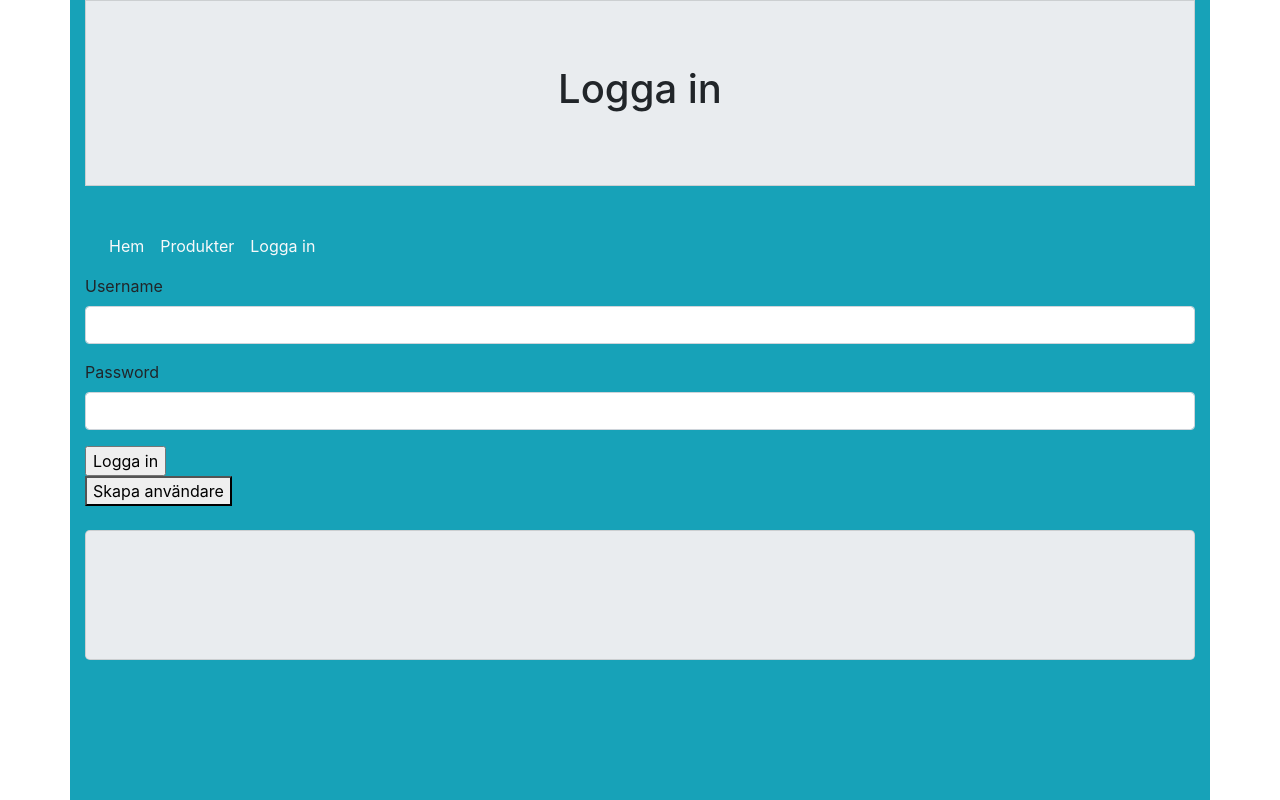
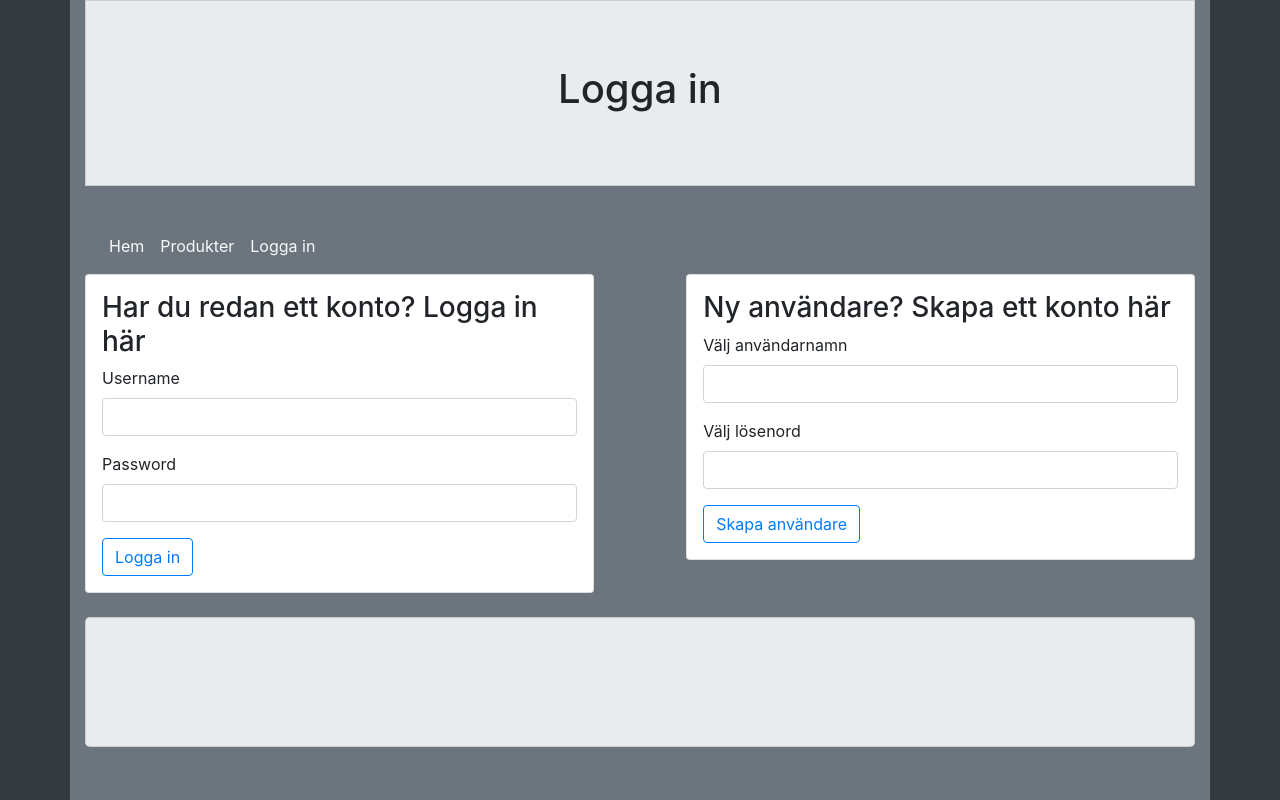
Before and after one commit to felix-och-simon-gyarbete/main, a Flask app: page /login in a window 1280 px wide. Run offline with Flask 2, Linux system fonts and the light colour scheme; some libraries are stand-ins or nearby versions.

Commit message:
comm jao

```diff
--- a/Uppgift20/my_server/templates/base.html
+++ b/Uppgift20/my_server/templates/base.html
@@ -11,8 +11,8 @@
 	<script src="https://maxcdn.bootstrapcdn.com/bootstrap/4.5.2/js/bootstrap.min.js"></script>
 	<script src="{{ url_for('static', filename='script.js') }}"></script>
 </head>
-<body class="bg-muted">
-	<div class="container min-vh-100 bg-info">
+<body class="bg-dark">
+	<div class="container min-vh-100 bg-secondary">
 
 	<header class="jumbotron jumbotron-fluid header card">{% block header %}{% endblock %}</header>
 	{% for category, message in get_flashed_messages(with_categories=True) %}
--- a/Uppgift20/my_server/templates/login.html
+++ b/Uppgift20/my_server/templates/login.html
@@ -3,17 +3,49 @@
 <h1 class="text-center">{% block title %} Logga in {% endblock %}</h1>
 {% endblock %}
 {% block content %}
+<div class="container">
+    <div class="row">
+        <div class="col-sm-6">
+            <div class="row">
+                <div class="col-sm-11 card p-3">
+                    <h3>Har du redan ett konto? Logga in här</h3>
                     <form action="/login" method="post">
                         <div class="form-group ">
                             <label for="username">Username</label>
-        <input id="username" class="form-control" type="text" name="username"/>
+                            <input id="username" class="form-control" type="text" name="username" />
                         </div>
                         <div class="form-group">
                             <label for="password">Password</label>
                             <input id="password" class="form-control" type="password" name="password" />
                         </div>
-        <input type="submit" value="Logga in" />
+                        <input class="btn btn-outline-primary" type="submit" value="Logga in" />
 
                     </form>
-    <a href="{{url_for('newUser')}}"><button>Skapa användare</button></a>
+                    <div class="col-sm-1"></div>
+                </div>
+            </div>
+        </div>
+        <div class="col-sm-6">
+            <div class="row">
+                <div class="col-sm-1"></div>
+                <div class="col-sm-11 card p-3">
+                    <h3>Ny användare? Skapa ett konto här</h3>
+                    <form action="/newUser" method="post">
+                        <div class="form-group ">
+                            <label for="username">Välj användarnamn</label>
+                            <input id="username" class="form-control" type="text" name="username" />
+                        </div>
+                        <div class="form-group">
+                            <label for="password">Välj lösenord</label>
+                            <input id="password" class="form-control" type="password" name="password" />
+                        </div>
+                        <input class="btn btn-outline-primary" type="submit" value="Skapa användare" />
+
+                    </form>
+                </div>
+            </div>
+        </div>
+    </div>
+</div>
+
 {% endblock %}
--- a/Uppgift20/my_server/templates/produkter.html
+++ b/Uppgift20/my_server/templates/produkter.html
@@ -10,11 +10,11 @@
   {% for row in rows %}
     <div class="col-sm">
       <div class="card">
-      <img src="{{row[0]}}.jpg" alt="{{row[1]}}" style="width:100%">
+      <img src="static/images/{{row[0]}}.jpg" alt="{{row[1]}}" style="width:100%">
       <h1>{{row[1]}}</h1>
-      <p>{{row[2]}}</p>
+      <p>{{row[2]}}kr</p>
       <p>{{row[3]}}</p>
-      <p><a href="{{url_for('laggTillProdukt', produkt_id = row[0])}}"><button>Add to Cart</button></a></p>
+      <p><a href="{{url_for('laggTillProdukt', produkt_id = row[0])}}"><button class="btn btn-primary">Add to Cart</button></a></p>
     </div>
     </div>
   {% if loop.index % 3 == 0 %}
--- a/Uppgift20/my_server/templates/varukorg.html
+++ b/Uppgift20/my_server/templates/varukorg.html
@@ -9,6 +9,7 @@
 			<table class="table table-striped">
 				<thead>
 					<tr>
+						<th></th>
 						<th>Namn</th>
 						<th>Pris</th>
 						<th>Antal</th>
@@ -26,6 +27,7 @@
 					{% else %}
 					{% for product in products %}
 					<tr id="produkt_id_{{product[0]}}">
+						<td><img src="static/images/{{product[0]}}.jpg" class="border-secondary" style="height:5vh"></img></td>
 						<td>{{product[1]}}</td>
 						<td>{{product[2]}}kr</td>
 						<td>{{product[3]}}</td>
```
Also changed, not shown: Uppgift20/my_db.db, Uppgift20/my_server/static/images/1.jpg (added), Uppgift20/my_server/static/images/2.jpg (added), Uppgift20/my_server/static/images/3.jpg (added), Uppgift20/my_server/static/images/4.jpg (added), Uppgift20/my_server/static/images/5.jpg (added), Uppgift20/my_server/static/images/6.jpg (added). Lines whose indentation alone changed are shown as unchanged.
